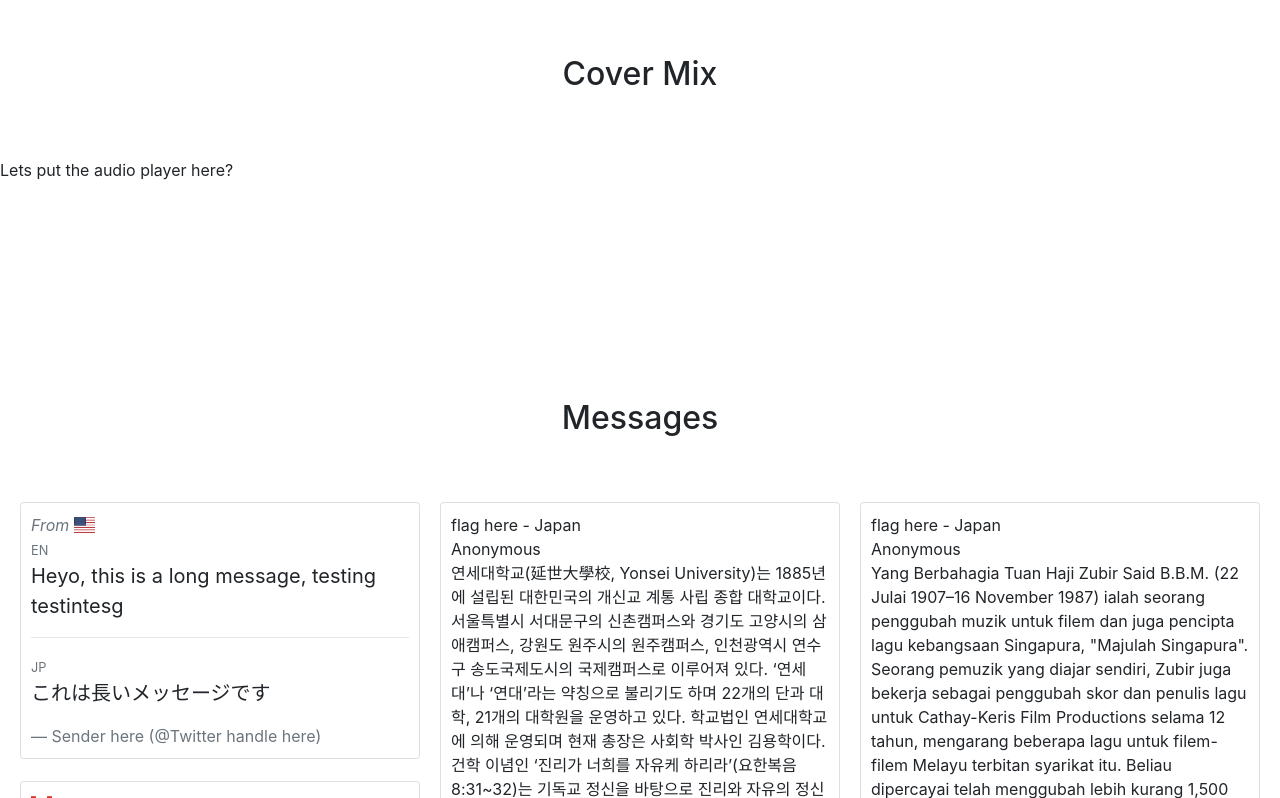
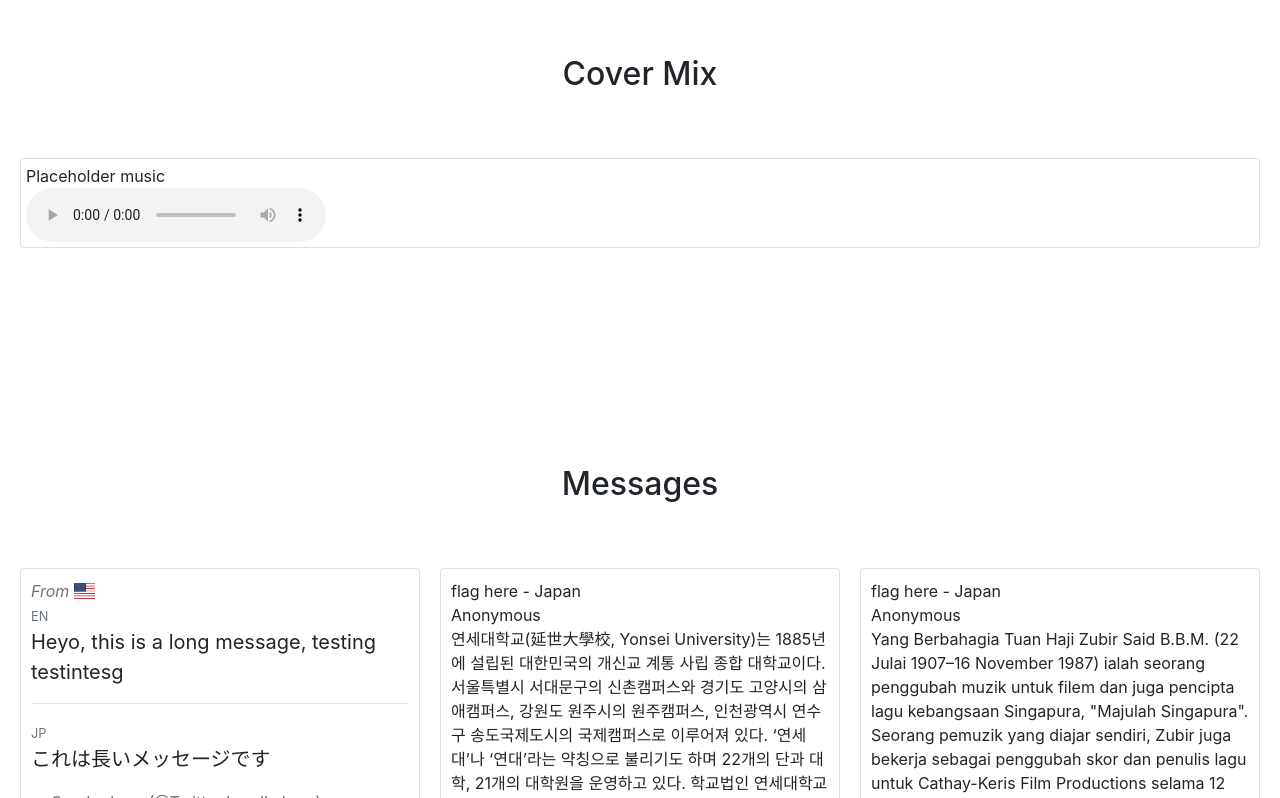
Before and after one commit to Skk-tj/sora-anniversary, a plain HTML site: page index.html in a window 1280 px wide. Shown: the part 2242-3040 px from the top of the page. Drawn offline with nearby package versions, Linux system fonts and the light colour scheme.

Commit message:
Audio player

```diff
--- a/index.css
+++ b/index.css
@@ -81,6 +81,14 @@
     object-fit: cover;
 }
 
+#audio-mix-sect {
+    margin: 20px;
+}
+
+#audio-mix-player-container {
+    padding: 5px;
+}
+
 #birthday-msgs {
     margin: 20px;
 }
--- a/index.html
+++ b/index.html
@@ -52,9 +52,12 @@
         <div class="section-title" data-aos="fade-in">
             <h2>Cover Mix</h2>
         </div>
-        <p>
-            Lets put the audio player here?
-        </p>
+        <div id="audio-mix-player-container" class="card card-default" data-aos="fade-in">
+            <div id="audio-name">Placeholder music</div>
+            <audio controls>
+                <source src="placeholder.mp3" type="audio/mpeg">
+            </audio>
+        </div>
     </section>
 
     <section id="birthday-msgs">
```
Also changed, not shown: 1 other file.
